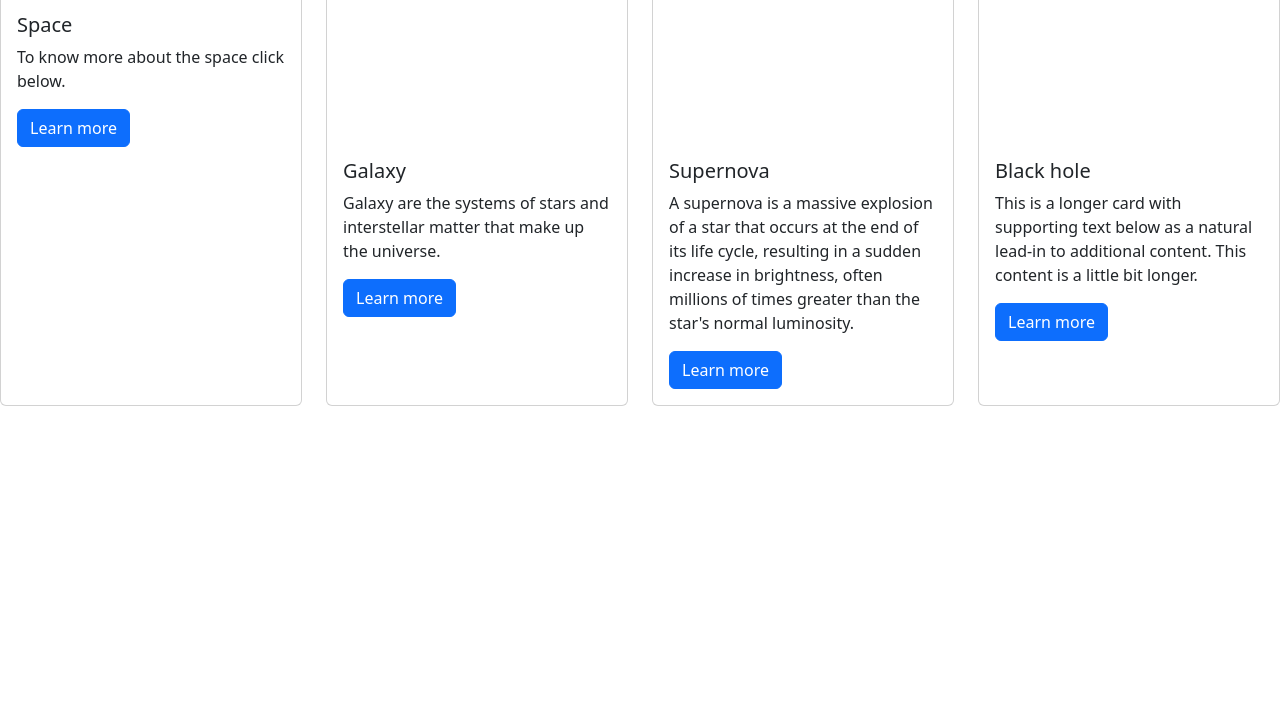
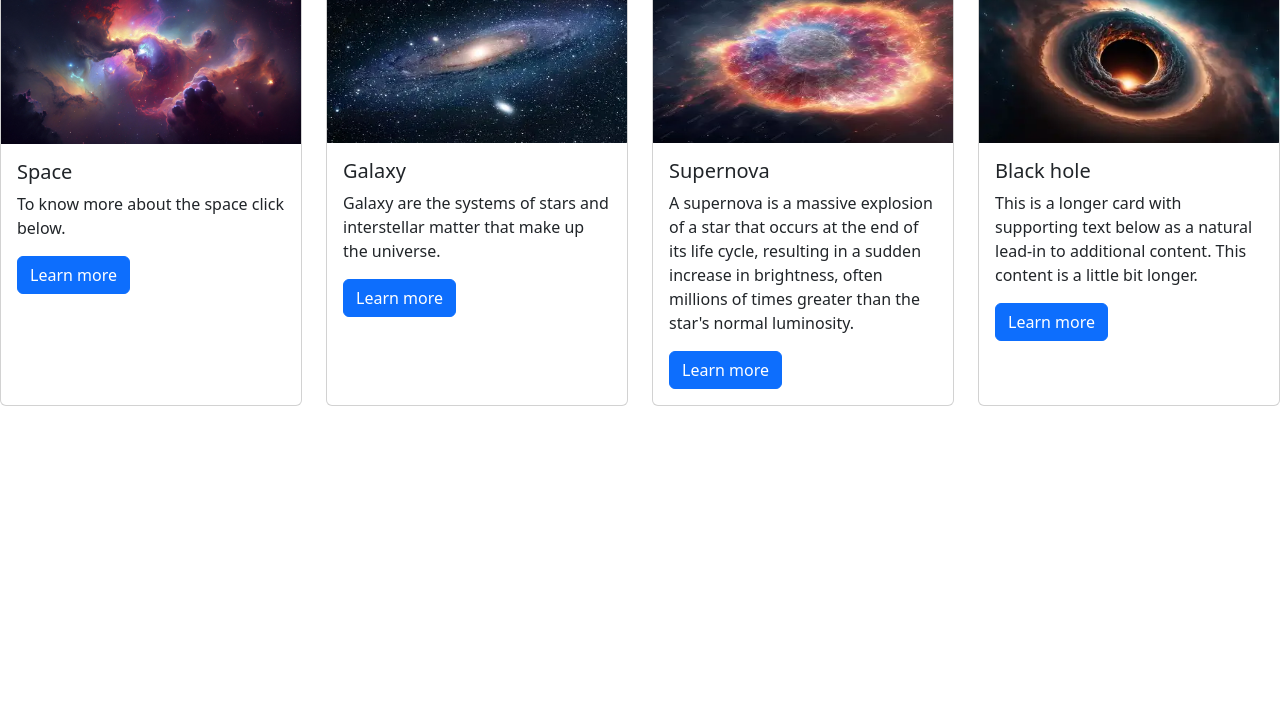
Before and after one commit to Gaviya22/Internet-Technologies-Day-04, a plain HTML site: page index.html in a window 1280 px wide. Shown: the part 84-800 px from the top of the page. Drawn offline with nearby package versions, Linux system fonts and the light colour scheme; the site is published under a folder, as on GitHub Pages, so addresses that start at the root find nothing.

Commit message:
Fix image paths in HTML to remove leading slashes

```diff
--- a/index.html
+++ b/index.html
@@ -13,7 +13,7 @@
     <div class="row row-cols-1 row-cols-md-4 g-4">
   <div class="col">
     <div class="card h-100">
-      <img src="/img/space.jpg" class="card-img-top" alt="...">
+      <img src="img/space.jpg" class="card-img-top" alt="...">
       <div class="card-body">
         <h5 class="card-title">Space</h5>
         <p class="card-text">To know more about the space click below.</p>
@@ -23,7 +23,7 @@
   </div>
   <div class="col">
     <div class="card h-100">
-      <img height="170" src="/img/galaxy.webp" class="card-img-top" alt="...">
+      <img height="170" src="img/galaxy.webp" class="card-img-top" alt="...">
       <div class="card-body">
         <h5 class="card-title">Galaxy</h5>
         <p class="card-text">Galaxy are the systems of stars and interstellar matter that make up the universe.</p>
@@ -33,7 +33,7 @@
   </div>
   <div class="col">
     <div class="card h-100">
-      <img height="170" src="/img/supernova.webp" class="card-img-top" alt="...">
+      <img height="170" src="img/supernova.webp" class="card-img-top" alt="...">
       <div class="card-body">
         <h5 class="card-title">Supernova</h5>
         <p class="card-text">A supernova is a massive explosion of a star that occurs at the end of its life cycle, resulting in a sudden increase in brightness, often millions of times greater than the star's normal luminosity.</p>
@@ -43,7 +43,7 @@
   </div>
   <div class="col">
     <div class="card h-100">
-      <img height="170" src="/img/blackhole.webp" class="card-img-top" alt="...">
+      <img height="170" src="img/blackhole.webp" class="card-img-top" alt="...">
       <div class="card-body">
         <h5 class="card-title">Black hole</h5>
         <p class="card-text">This is a longer card with supporting text below as a natural lead-in to additional content. This content is a little bit longer.</p>
```
